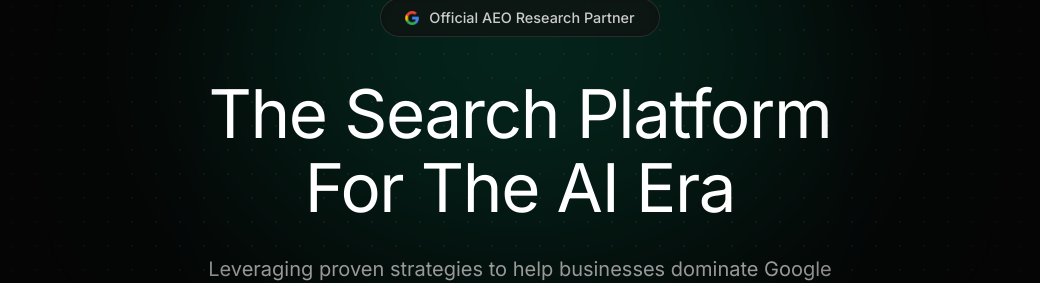
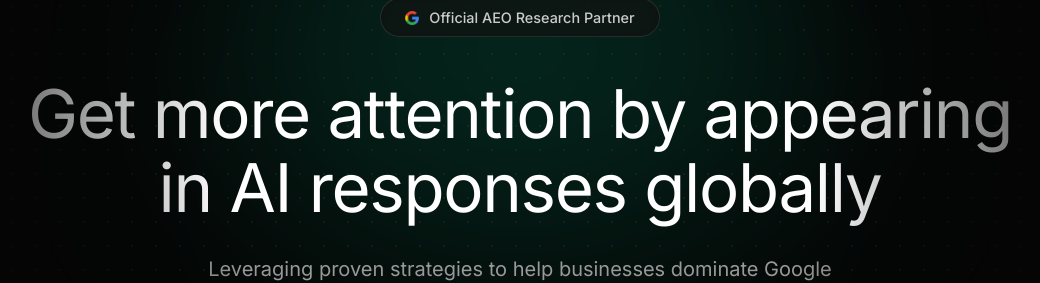
Before and after one commit to arsbux/tryventra, a Next.js app: page / in a window 1280 px wide. Shown: the part 222-505 px from the top of the page, without its empty margins (120-1160 px from the left). Built offline with nearby package versions, Linux system fonts and the light colour scheme; no server answers.

Commit message:
chore: update hero H1 text

```diff
--- a/src/app/page.tsx
+++ b/src/app/page.tsx
@@ -90,8 +90,8 @@ export default function LandingPage() {
                     </div>
 
                     <h1 className={styles.heroTitle}>
-                        The Search Platform<br />
-                        For The AI Era
+                        Get more attention by appearing<br />
+                        in AI responses globally
                     </h1>
 
                     <p className={styles.heroSubtitle}>
```
